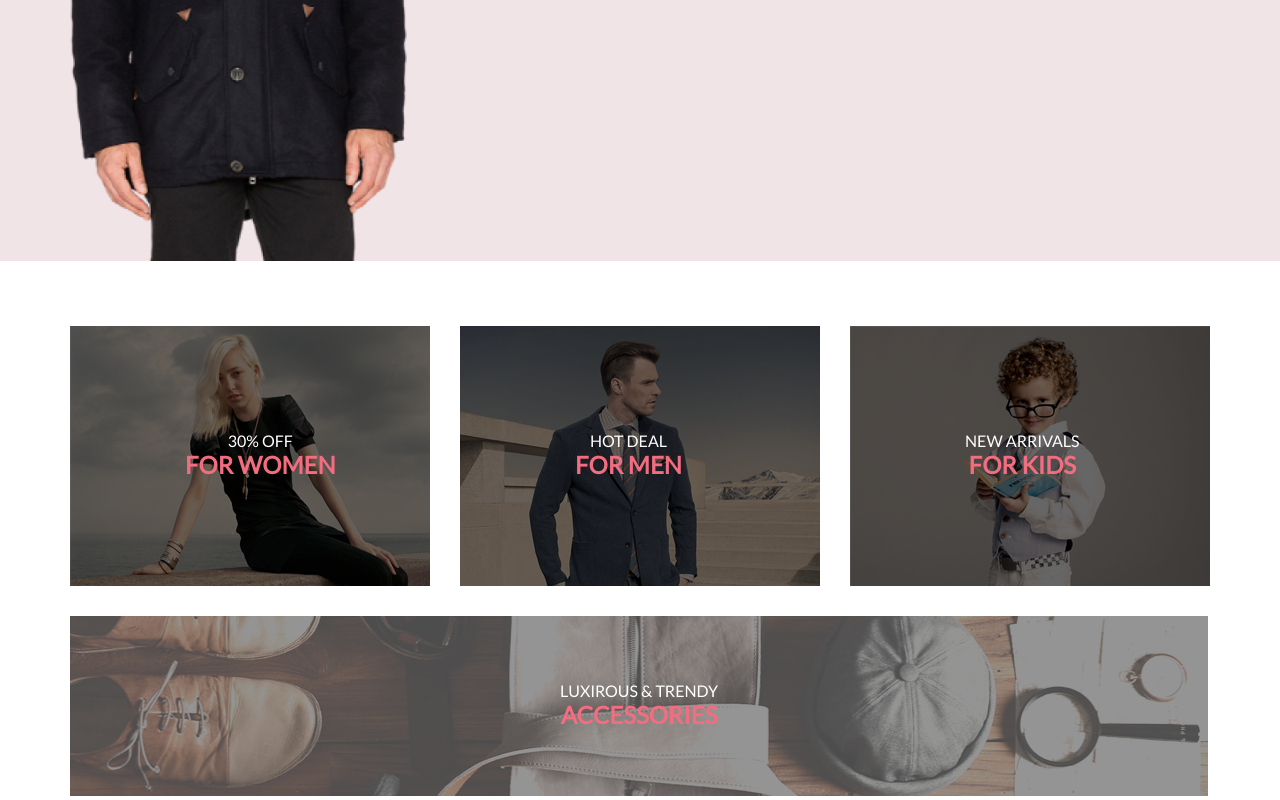
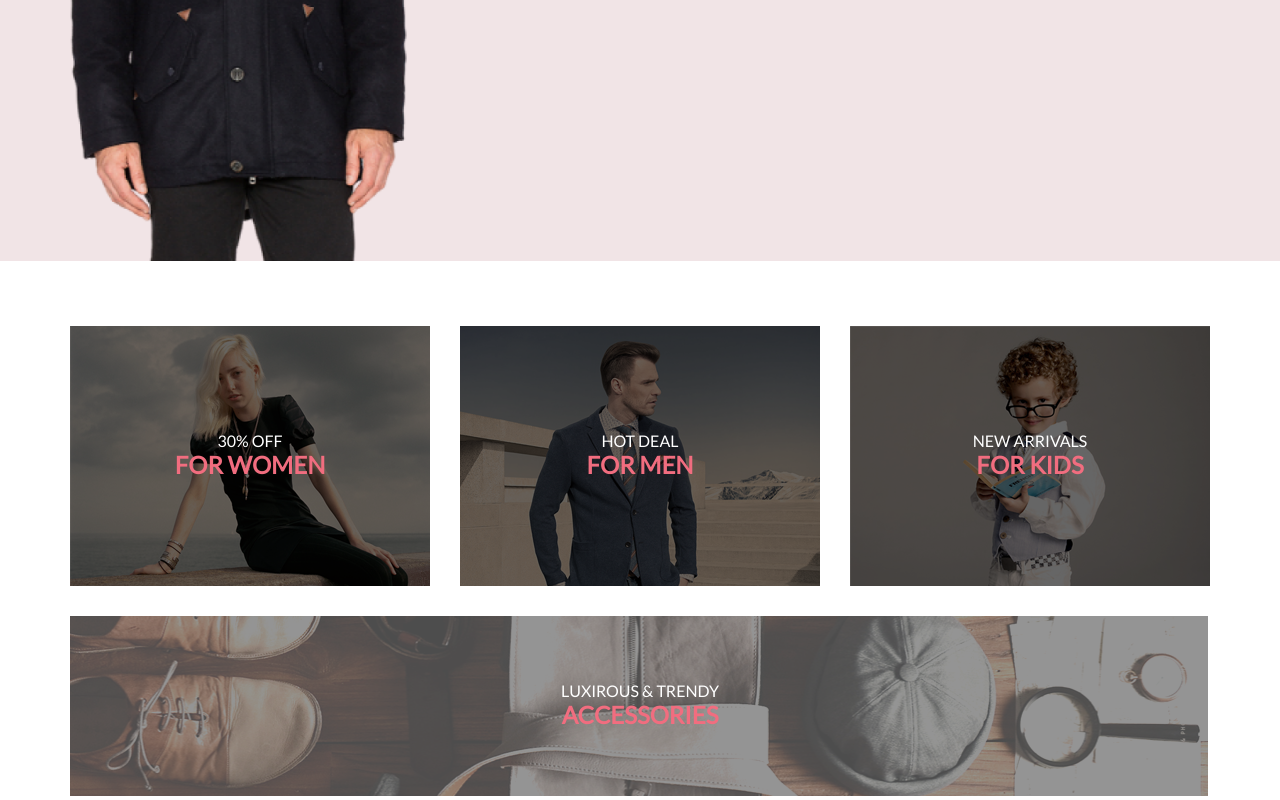
Before and after one commit to AlexBarnhouse/E-shop, a plain HTML site: page index.html in a window 1280 px wide. Shown: the part 492-1292 px from the top of the page. Drawn offline with Linux system fonts and the light colour scheme.

Commit message:
lesson-2 started

```diff
--- a/index.html
+++ b/index.html
@@ -91,31 +91,31 @@
                     </div>
                 </a>
 
-                <div class="offers__top-item">
+                <a href="#" class="offers__top-item">
                     <img class="offers__img" src="img/men-banner.png" alt="for men">
                     <div class="top-item-text">
                         <p class="item-text-top">HOT DEAL</p>
                         <p class="item-text-bottom pink-color">FOR MEN</p>
                     </div>
-                </div>
+                </a>
 
-                <div class="offers__top-item">
+                <a href="#" class="offers__top-item">
                     <img class="offers__img" src="img/kids-banner.png" alt="for kids">
                     <div class="top-item-text">
                         <p class="item-text-top">NEW ARRIVALS</p>
                         <p class="item-text-bottom pink-color">FOR KIDS</p>
                     </div>
-                </div>
+                </a>
 
             </div>
             <div class="offers__bottom">
-                <div class="offers__bottom-item">
+                <a href="#" class="offers__bottom-item">
                     <img class="offers__img" src="img/accessories-banner.png" alt="accessories">
                     <div class="bottom-item-text">
                         <p class="item-text-top">LUXIROUS & TRENDY</p>
                         <p class="item-text-bottom pink-color">ACCESSORIES</p>
                     </div>
-                </div>
+                </a>
             </div>
         </section>
 
--- a/style.css
+++ b/style.css
@@ -156,30 +156,36 @@
     margin-top: 30px;
 }
 
-.offers__bottom-item {
-    width: 1140px;
-    position: relative;
-}
-
 .offers__img {
     filter: brightness(40%);
 }
 
 .top-item-text {
+    display: flex;
+    flex-direction: column;
+    justify-content: center;
     position: absolute;
     top: 105px;
-    left: 50%;
-    margin-left: -65px;
     text-align: center;
     text-transform: uppercase;
+    width: 360px;
+}
+
+.offers__bottom-item {
+    display: block;
+    width: 1140px;
+    position: relative;
 }
 
 .bottom-item-text {
+    display: flex;
+    flex-direction: column;
+    justify-content: center;
     position: absolute;
-    top: 65px;
-    left: 490px;
     text-align: center;
     text-transform: uppercase;
+    top: 65px;
+    width: 1140px;
 }
 
 .item-text-top {
@@ -196,3 +202,19 @@
     font-size: 24px;
     line-height: 29px;
 }
+
+.offers__top-item:hover .item-text-top {
+    color: #F16D7F;
+}
+
+.offers__top-item:hover .item-text-bottom {
+    color: #FFFFFF;
+}
+
+.offers__bottom-item:hover .item-text-top {
+    color: #F16D7F;
+}
+
+.offers__bottom-item:hover .item-text-bottom {
+    color: #FFFFFF;
+}
```
